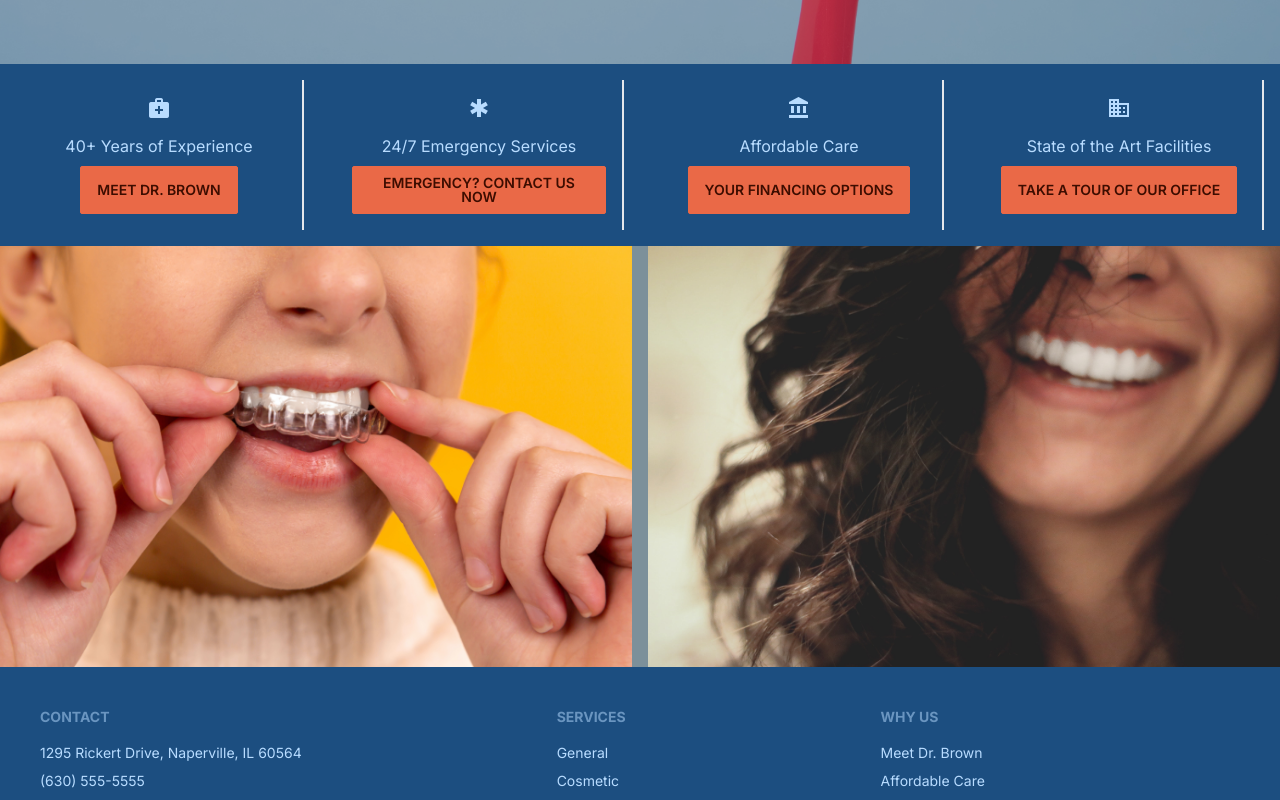
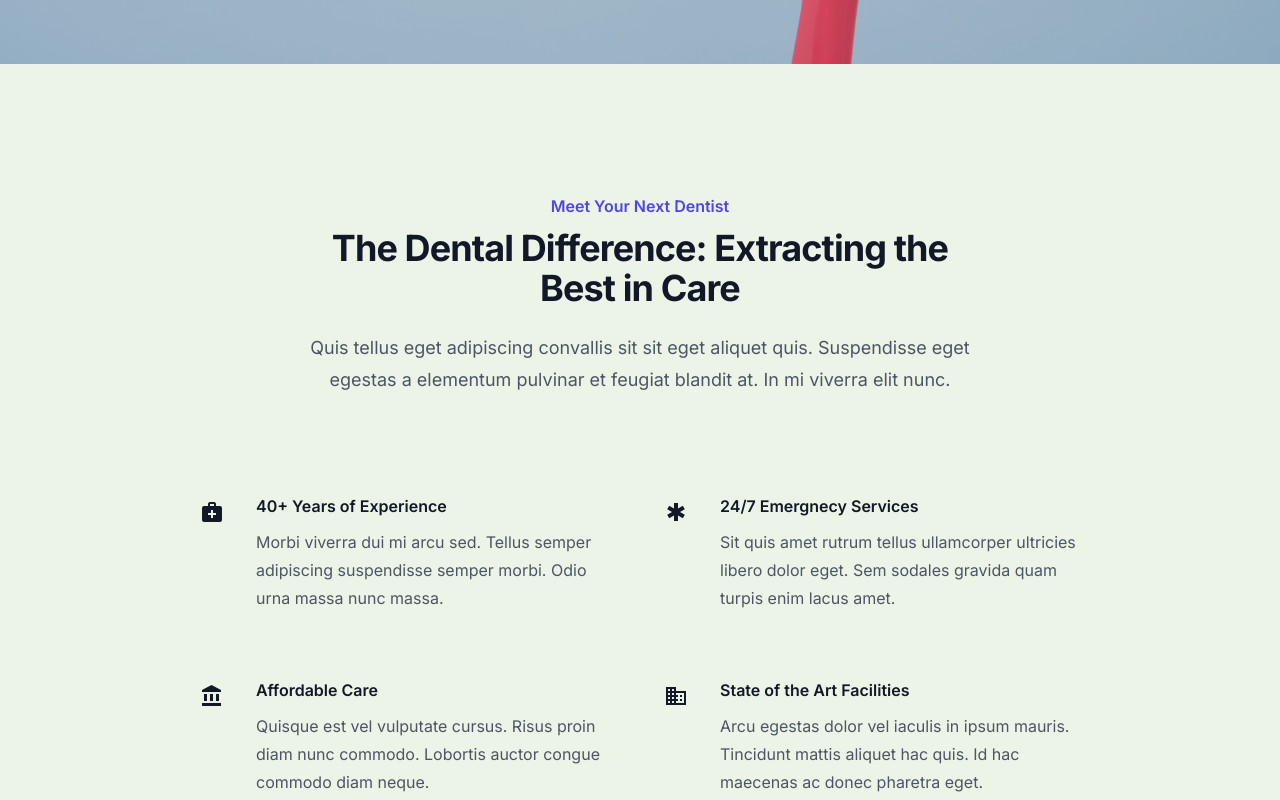
Before and after one commit to tbrown034/kab-dental, a Next.js app: page / in a window 1280 px wide. Shown: the part 600-1400 px from the top of the page. Built offline with nearby package versions, Linux system fonts and the light colour scheme.

Commit message:
previous changes

```diff
--- /dev/null
+++ b/app/components/features.jsx
@@ -0,0 +1,67 @@
+const features = [
+  {
+    name: "40+ Years of Experience",
+    description:
+      "Morbi viverra dui mi arcu sed. Tellus semper adipiscing suspendisse semper morbi. Odio urna massa nunc massa.",
+    icon: "medical_services",
+  },
+  {
+    name: "24/7 Emergnecy Services",
+    description:
+      "Sit quis amet rutrum tellus ullamcorper ultricies libero dolor eget. Sem sodales gravida quam turpis enim lacus amet.",
+    icon: "emergency",
+  },
+  {
+    name: "Affordable Care",
+    description:
+      "Quisque est vel vulputate cursus. Risus proin diam nunc commodo. Lobortis auctor congue commodo diam neque.",
+    icon: "account_balance",
+  },
+  {
+    name: "State of the Art Facilities",
+    description:
+      "Arcu egestas dolor vel iaculis in ipsum mauris. Tincidunt mattis aliquet hac quis. Id hac maecenas ac donec pharetra eget.",
+    icon: "business",
+  },
+];
+
+export default function Example() {
+  return (
+    <div className="py-24 bg-secondary sm:py-32">
+      <div className="px-6 mx-auto max-w-7xl lg:px-8">
+        <div className="max-w-2xl mx-auto lg:text-center">
+          <h2 className="text-base font-semibold leading-7 text-indigo-600">
+            Meet Your Next Dentist
+          </h2>
+          <p className="mt-2 text-3xl font-bold tracking-tight text-gray-900 sm:text-4xl">
+            The Dental Difference: Extracting the Best in Care
+          </p>
+          <p className="mt-6 text-lg leading-8 text-gray-600">
+            Quis tellus eget adipiscing convallis sit sit eget aliquet quis.
+            Suspendisse eget egestas a elementum pulvinar et feugiat blandit at.
+            In mi viverra elit nunc.
+          </p>
+        </div>
+        <div className="max-w-2xl mx-auto mt-16 sm:mt-20 lg:mt-24 lg:max-w-4xl">
+          <dl className="grid max-w-xl grid-cols-1 gap-x-8 gap-y-10 lg:max-w-none lg:grid-cols-2 lg:gap-y-16">
+            {features.map((feature) => (
+              <div key={feature.name} className="relative pl-16">
+                <dt className="text-base font-semibold leading-7 text-gray-900">
+                  <div className="absolute top-0 left-0 flex items-center justify-center w-10 h-10 rounded-lg">
+                    <span className="w-6 h-6 material-icons" aria-hidden="true">
+                      {feature.icon}
+                    </span>
+                  </div>
+                  {feature.name}
+                </dt>
+                <dd className="mt-2 text-base leading-7 text-gray-600">
+                  {feature.description}
+                </dd>
+              </div>
+            ))}
+          </dl>
+        </div>
+      </div>
+    </div>
+  );
+}
--- a/app/financing/page.jsx
+++ b/app/financing/page.jsx
@@ -2,6 +2,9 @@ import Hero from "../layout/Hero";
 import photo from "../../public/images/insurance.jpeg";
 import WhyUsBanner from "../layout/WhyUsBanner";
 import Info from "../layout/Info";
+import photo1 from "../../public/images/kabddsPatient3.jpg";
+import photo2 from "../../public/images/kabddsPatient2.jpg";
+import topPhoto from "../../public/images/kabddsDentist1.jpg";
 
 export default function Financing() {
   return (
@@ -14,7 +17,7 @@ export default function Financing() {
         needs and budget."
       />
       <WhyUsBanner />
-      <Info />
+      <Info ImageTop={topPhoto} Image1={photo1} Image2={photo2} />
     </div>
   );
 }
--- a/app/layout.js
+++ b/app/layout.js
@@ -2,7 +2,6 @@ import "./globals.css";
 import { Inter } from "next/font/google";
 import Navbar from "./layout/Navbar";
 import Footer from "./layout/Footer";
-import WhyUsBanner from "./layout/WhyUsBanner";
 
 const inter = Inter({ subsets: ["latin"] });
 
@@ -13,7 +12,7 @@ export const metadata = {
 
 export default function RootLayout({ children }) {
   return (
-    <html data-theme="business" lang="en">
+    <html data-theme="garden" lang="en">
       <head>
         <link
           href="https://fonts.googleapis.com/icon?family=Material+Icons"
--- a/app/page.js
+++ b/app/page.js
@@ -1,9 +1,7 @@
 import Hero from "./layout/Hero";
 import dentist from "../public/images/kabddsToothbrush.jpg";
 import WhyUsBanner from "./layout/WhyUsBanner";
-import Info from "./layout/Info";
-import photo1 from "../public/images/kabddsPatient1.jpg";
-import photo2 from "../public/images/kabddsPatient2.jpg";
+import Features from "./components/features.jsx";
 
 export default function Home() {
   return (
@@ -13,8 +11,7 @@ export default function Home() {
         title="Let us Brigthen Your Smile"
         subtitle="Dr. Keith A. Brown, D.D.S., F.A.G.D., has been serving Naperville and the Chicagoland area for more than 40 years. Schedule a cleaning or appointment today!"
       />
-      <WhyUsBanner />
-      <Info Image1={photo1} Image2={photo2} />
+      <Features />
     </div>
   );
 }
--- a/package.json
+++ b/package.json
@@ -9,6 +9,7 @@
     "lint": "next lint"
   },
   "dependencies": {
+    "@heroicons/react": "^2.0.18",
     "autoprefixer": "10.4.14",
     "daisyui": "^2.51.6",
     "eslint": "8.40.0",
```
Also changed, not shown: app/layout/Info.jsx (+4 -1 lines), 1 other file (tests, documents, lock files or other folders).
